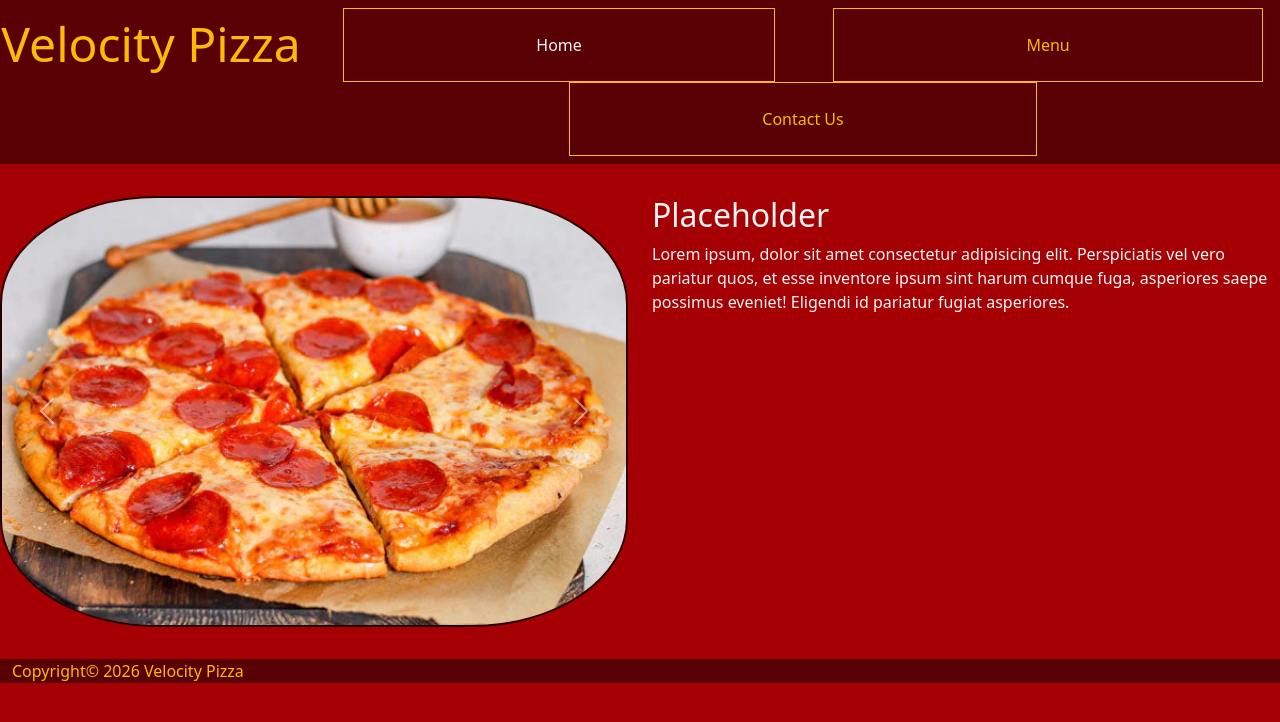
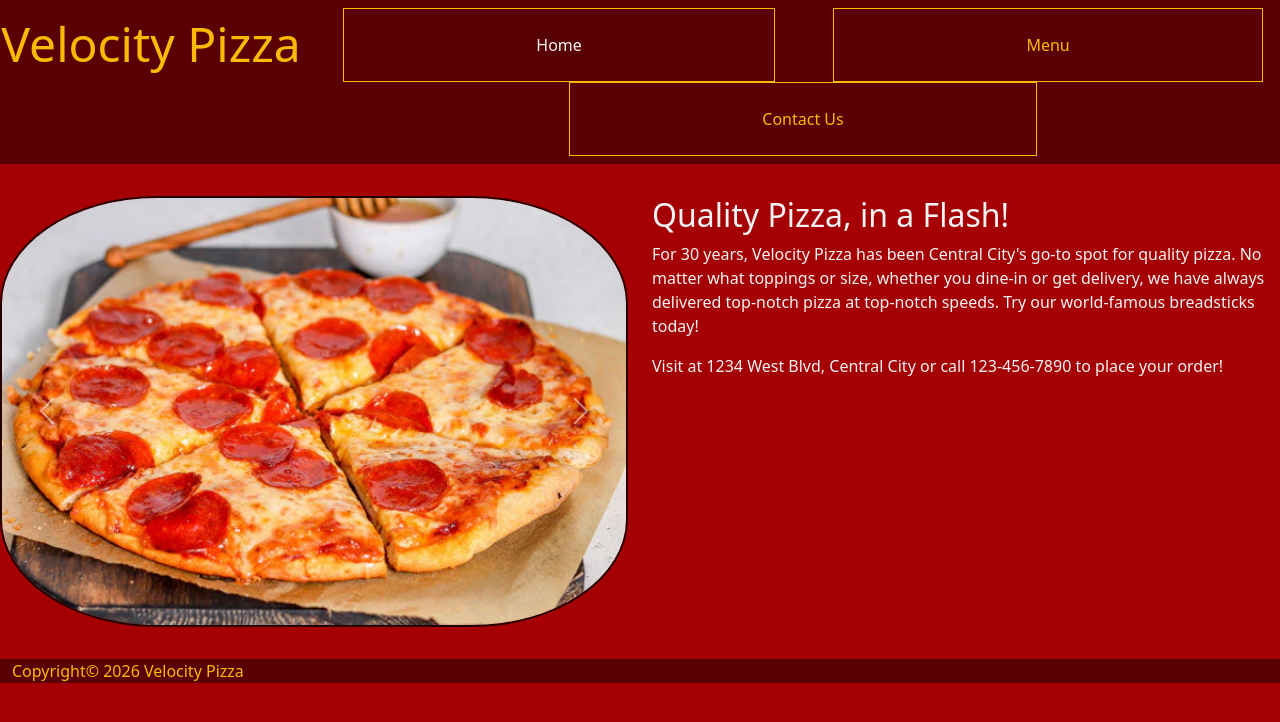
Before and after one commit to cdaultman/basic-business-website, a website: page index.html in a window 1280 px wide. Drawn offline with nearby package versions, Linux system fonts and the light colour scheme.

Commit message:
Filled in homepage placeholders

```diff
--- a/index.html
+++ b/index.html
@@ -53,10 +53,17 @@
             </div>
             <main class="col">
                 <h2 class="mainHeader">
-                    Placeholder
+                    Quality Pizza, in a Flash!
                 </h2>
                 <content>
-                    Lorem ipsum, dolor sit amet consectetur adipisicing elit. Perspiciatis vel vero pariatur quos, et esse inventore ipsum sint harum cumque fuga, asperiores saepe possimus eveniet! Eligendi id pariatur fugiat asperiores.
+                    <p>
+                    For 30 years, Velocity Pizza has been Central City's go-to spot for quality pizza.
+                    No matter what toppings or size, whether you dine-in or get delivery, we have always delivered top-notch pizza at top-notch speeds.
+                    Try our world-famous breadsticks today!
+                    </p>
+                    <p>
+                    Visit at 1234 West Blvd, Central City or call 123-456-7890 to place your order!
+                    </p>
                 </content>
             </main>
         </div>
```
